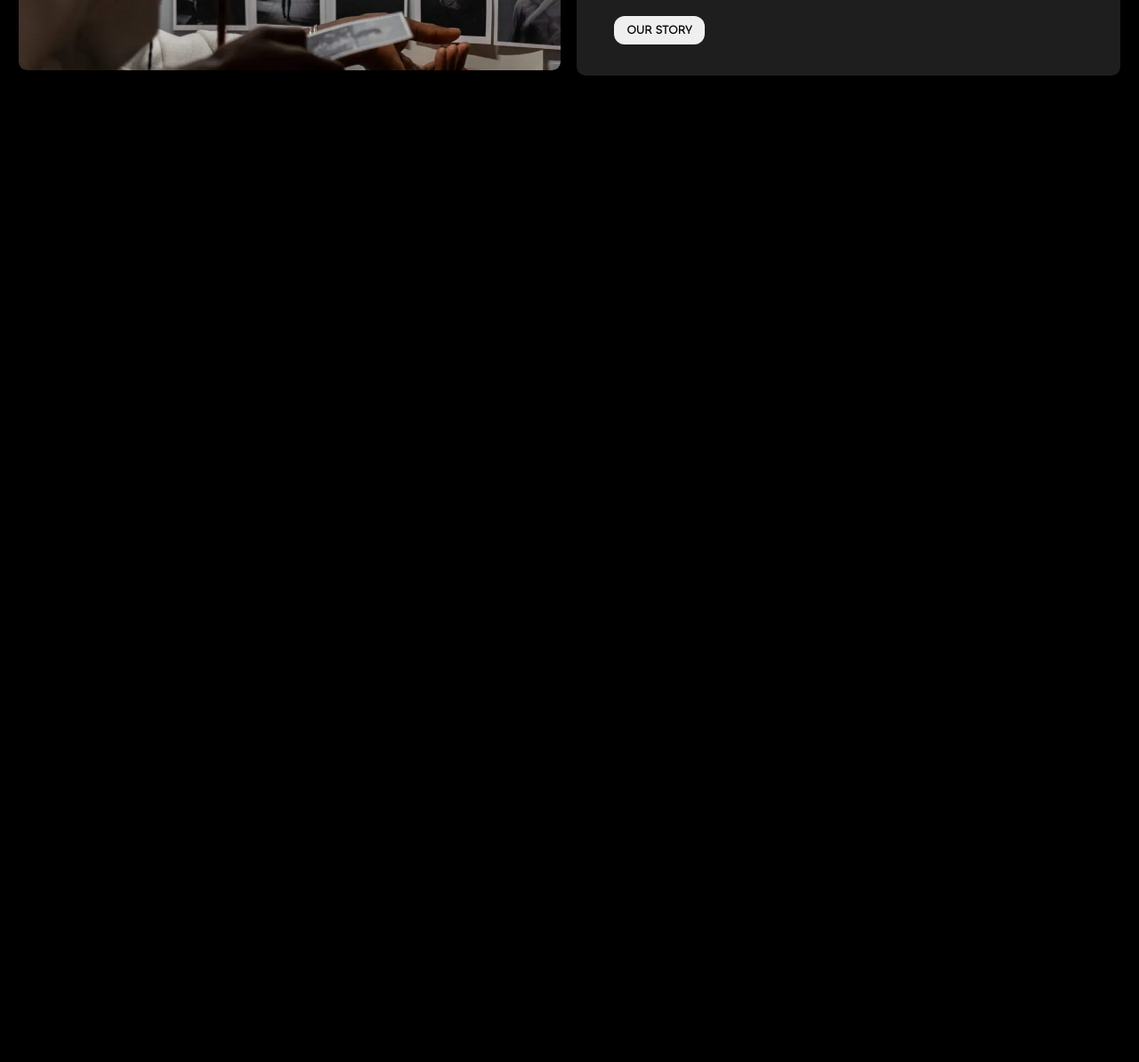
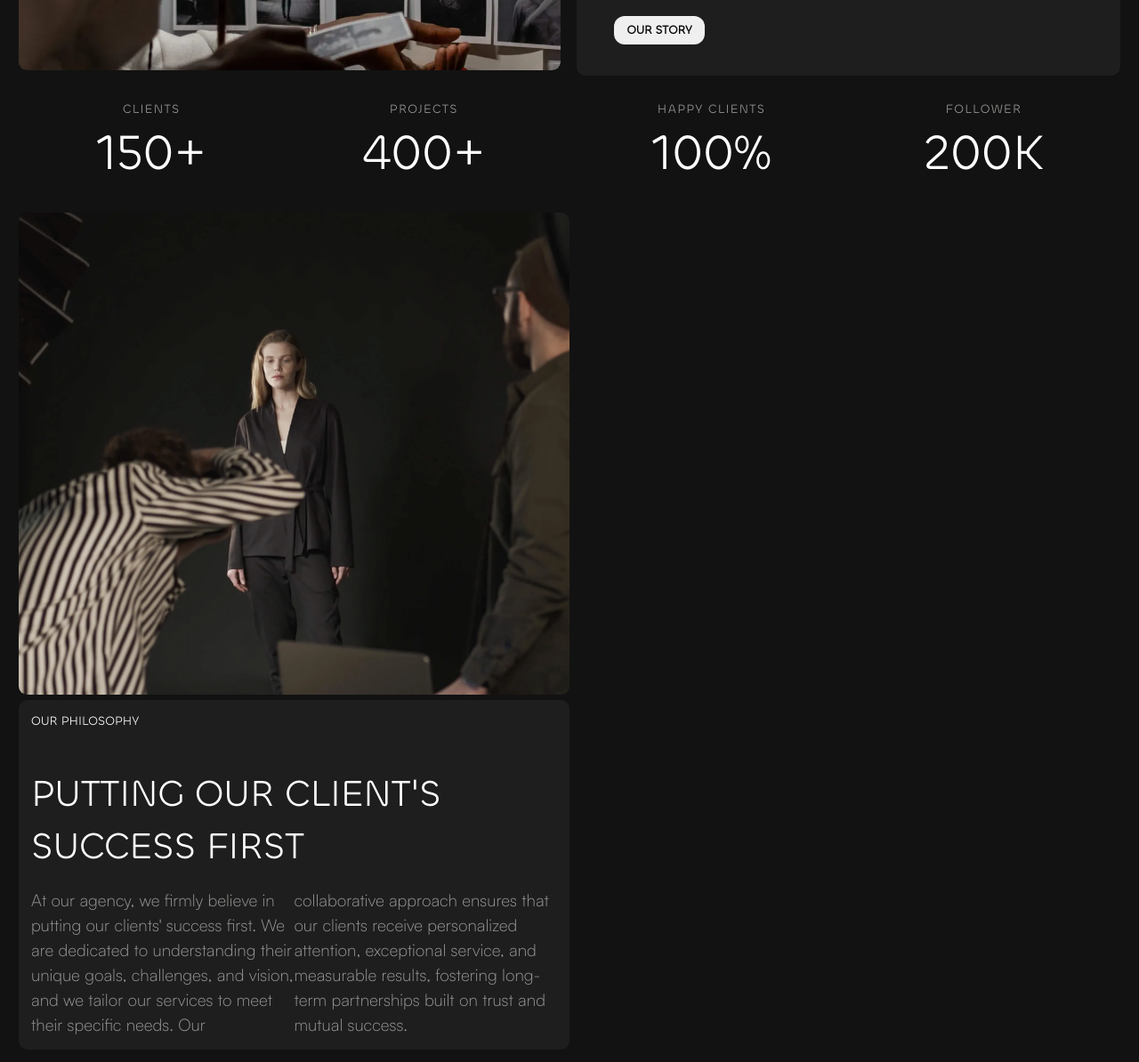
Before and after one commit to Rwtchinu007/Day-003, a plain HTML site: page index.html in a window 1280 px wide. Shown: the part 544-1738 px from the top of the page at 89% size. Before the commit the page ends 800 px from the top, so only its background shows below. Drawn offline with Linux system fonts and the light colour scheme.

Commit message:
section 2 completed

```diff
--- a/index.html
+++ b/index.html
@@ -1,26 +1,82 @@
 <!DOCTYPE html>
 <html lang="en">
   <head>
-    <meta charset="UTF-8">
-    <meta name="viewport" content="width=device-width, initial-scale=1.0">
+    <meta charset="UTF-8" />
+    <meta name="viewport" content="width=device-width, initial-scale=1.0" />
     <title>Studio</title>
-    <link rel="stylesheet" href="style.css">
-    <link rel="shortcut icon" href="./63cffc5dc3e1b19ce24d728d_favicon.png" type="image/x-icon">
+    <link rel="stylesheet" href="style.css" />
+    <link
+      rel="shortcut icon"
+      href="./63cffc5dc3e1b19ce24d728d_favicon.png"
+      type="image/x-icon"
+    />
   </head>
   <body>
     <main>
       <section class="view1">
         <div class="top">
-                <img src="./63d2cb2934d35c4b4c5b51da_studio-hero-p-1080.webp" alt="">
+          <img
+            src="./63d2cb2934d35c4b4c5b51da_studio-hero-p-1080.webp"
+            alt=""
+          />
         </div>
         <div class="bottom">
           <p>STUDIO</p>
           <div class="text">
             <h1>How we help Fashion Brands Stand Out</h1>
             <p>
-                        We help fashion brands stand out with our expertise in branding, marketing, and creative solutions that captivate audiences and differentiate brands.
+              We help fashion brands stand out with our expertise in branding,
+              marketing, and creative solutions that captivate audiences and
+              differentiate brands.
             </p>
             <button>OUR STORY</button>
+          </div>
+        </div>
+      </section>
+      <section class="view2">
+        <div class="top">
+          <div class="element">
+            <small>CLIENTS</small>
+            <h2>150+</h2>
+          </div>
+          <div class="element">
+            <small>PROJECTS</small>
+            <h2>400+</h2>
+          </div>
+        </div>
+        <div class="bottom">
+          <div class="element">
+            <small>HAPPY CLIENTS</small>
+            <h2>100%</h2>
+          </div>
+          <div class="element">
+            <small>FOLLOWER</small>
+            <h2>200K</h2>
+          </div>
+        </div>
+      </section>
+      <section class="view3">
+        <div class="top">
+          <img src="./63d42ed21efba1c98e866246_studio-philosophy.webp" alt="" />
+        </div>
+        <div class="bottom">
+          <p>OUR PHILOSOPHY</p>
+          <div class="text">
+            <h1>PUTTING OUR CLIENT'S SUCCESS FIRST</h1>
+            <div class="paragraphs">
+              <p>
+                At our agency, we firmly believe in putting our clients' success
+                first. We are dedicated to understanding their unique goals,
+                challenges, and vision, and we tailor our services to meet their
+                specific needs. Our
+              </p>
+              <p>
+                collaborative approach ensures that our clients receive
+                personalized attention, exceptional service, and measurable
+                results, fostering long-term partnerships built on trust and
+                mutual success.
+              </p>
+            </div>
           </div>
         </div>
       </section>
--- a/style.scss
+++ b/style.scss
@@ -17,7 +17,7 @@ body,
 html {
   height: 100%;
   width: 100%;
-  background-color: black;
+  background-color: rgb(18, 18, 18);
   color: rgb(255, 255, 255);
   font-size: clamp(14px, 1vw, 18px);
 }
@@ -26,14 +26,14 @@ html {
   flex-direction: column;
   gap: $gap;
 }
-section{
+section {
   max-width: 2000px;
 }
 main {
   width: 100%;
   @include flex-column(0rem);
   align-items: center;
-  section {
+  section.view1 {
     width: 100%;
     @include flex-column(0.5rem);
     padding: 1.2rem;
@@ -54,18 +54,18 @@ main {
         @include flex-column(1.2rem);
 
         h1 {
-          font-weight: 600;
+          font-weight: 500;
           text-transform: uppercase;
-          font-size: 2.5rem;
+          font-size: 3rem;
         }
         p {
           color: white;
-          font-size: 1.1rem;
-          line-height: 1.9rem;
+          font-size: 1.35rem;
+          line-height: 2.1rem;
           font-family: satoshi;
           color: rgb(154, 153, 151);
-          font-weight: 500;
-          width: 85%;
+          font-weight: 450;
+          width: 80%;
         }
         button {
           width: fit-content;
@@ -77,10 +77,70 @@ main {
       }
     }
   }
+  section.view2 {
+    @include flex-column(1rem);
+    width: 100%;
+    padding: 1.2rem;
+    .top,
+    .bottom {
+      width: 100%;
+      display: flex;
+      justify-content: space-around;
+      text-align: center;
+    }
+    small {
+      font-size: 1rem;
+      color: rgb(154, 153, 151);
+      font-weight: 570;
+      letter-spacing: 1.3px;
+    }
+    h2 {
+      font-size: 2.6rem;
+      font-weight: 500;
+      color: white;
+    }
+  }
+  section.view3{
+    width: 100%;
+    padding: 1.2rem;
+    .top{
+      width: 100%;
+      img{
+        width: 100%;
+        border-radius: 0.7rem;
+      }
+    }
+      .bottom {
+      background-color: rgb(30, 30, 30);
+      padding: 1rem;
+      border-radius: 10px;
+      @include flex-column(3rem);
+
+      .text {
+        @include flex-column(1.2rem);
+
+        h1 {
+          font-weight: 500;
+          text-transform: uppercase;
+          font-size: 3rem;
+        }
+        p {
+          color: white;
+          font-size: 1.35rem;
+          line-height: 2rem;
+          font-family: satoshi;
+          color: rgb(154, 153, 151);
+          font-weight: 450;
+          width: 88%;
+      }
+    }
+
+    }
+  }
 }
 @media (min-width: 900px) {
   main {
-    section {
+    section.view1 {
       flex-direction: row;
       gap: 1.3rem;
       padding: 1rem 1.5rem;
@@ -107,5 +167,24 @@ main {
         }
       }
     }
+    section.view2{
+      flex-direction: row;
+      padding: 1rem 1.5rem;
+      h2{
+        font-size: 4rem;
+      }
+    }
+    section.view3{
+      flex-direction: row-reverse;
+      gap: 1.3rem;
+      padding: 1rem 1.5rem;
+      .top,
+      .bottom {
+        width: 50%;
+      }
+      .bottom .paragraphs{
+        display: flex;
+      }
+    }
   }
 }
```
Also changed, not shown: 63d42ed21efba1c98e866246_studio-philosophy.webp (added), style.css, 1 other file. Lines whose indentation alone changed are shown as unchanged.
